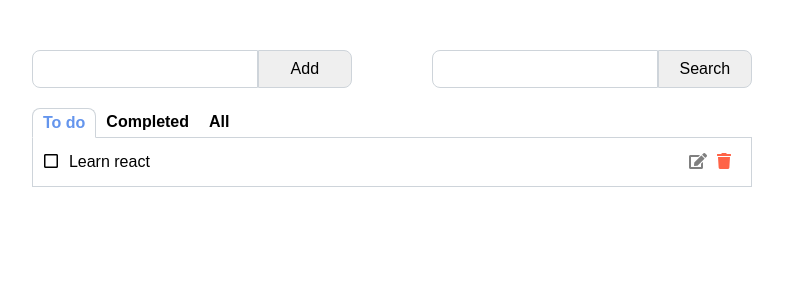
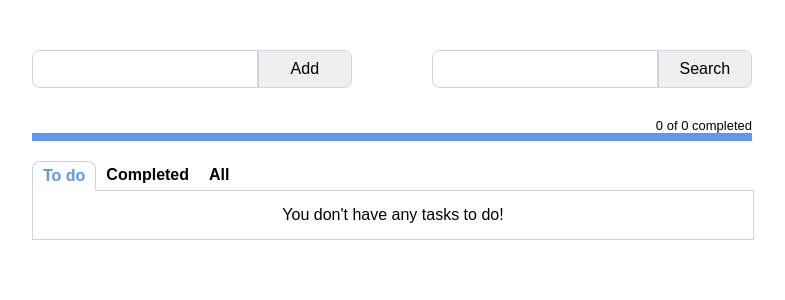
Before and after one commit to AlexPashynski/React-todo-app, a React (Create React App) app: page / in a window 1280 px wide. Shown: the top 300 px of the page, without its empty margins (248-1033 px from the left). Built offline with nearby package versions, Linux system fonts and the light colour scheme.

Commit message:
progress bar added

```diff
--- a/public/style.css
+++ b/public/style.css
@@ -157,7 +157,7 @@ ul {
 .current-progress {
     background-color: cornflowerblue;
     height: 100%;
-    width: 75%;
+    transition: width 0.5s ease;
 }
 
 .stat {
--- a/src/components/app.jsx
+++ b/src/components/app.jsx
@@ -2,6 +2,7 @@ import React, {Component, Fragment} from 'react';
 import TodoSection from './todo-section'
 import FilterSection from './filter-section'
 import FormsSection from './forms-section'
+import ProgressSection from './progress-section'
 import store from './store'
 
 class App extends Component {
@@ -14,6 +15,7 @@ class App extends Component {
         return (
             <Fragment>
                 <FormsSection/>
+                <ProgressSection/>
                 <FilterSection/>
                 <TodoSection/>
             </Fragment>
--- /dev/null
+++ b/src/components/progress-section.jsx
@@ -0,0 +1,23 @@
+import React, {Component} from 'react';
+import store from './store'
+
+class ProgressSection extends Component {
+
+    render() {
+
+        const {items} = store.getState();
+        const completedNum = items.filter( item => item.completed === true).length;
+        const widthProp = { width: `${completedNum / items.length * 100}%`}
+
+        return (
+            <div className="progress-block">
+                <span className="stat">{completedNum} of {items.length} completed</span>
+                <div className="progress-bar">
+                    <div className="current-progress" style={widthProp}></div>
+                </div>
+            </div>
+        )
+    }
+}
+
+export default ProgressSection
--- a/src/components/store.js
+++ b/src/components/store.js
@@ -1,13 +1,7 @@
 import { createStore } from 'redux';
 
 const initialState = {
-    items: [
-        {
-            id: 0,
-            title: 'Learn react',
-            completed: false
-        }
-    ],
+    items: [],
     filters: [
         {
             id: 1,
```
